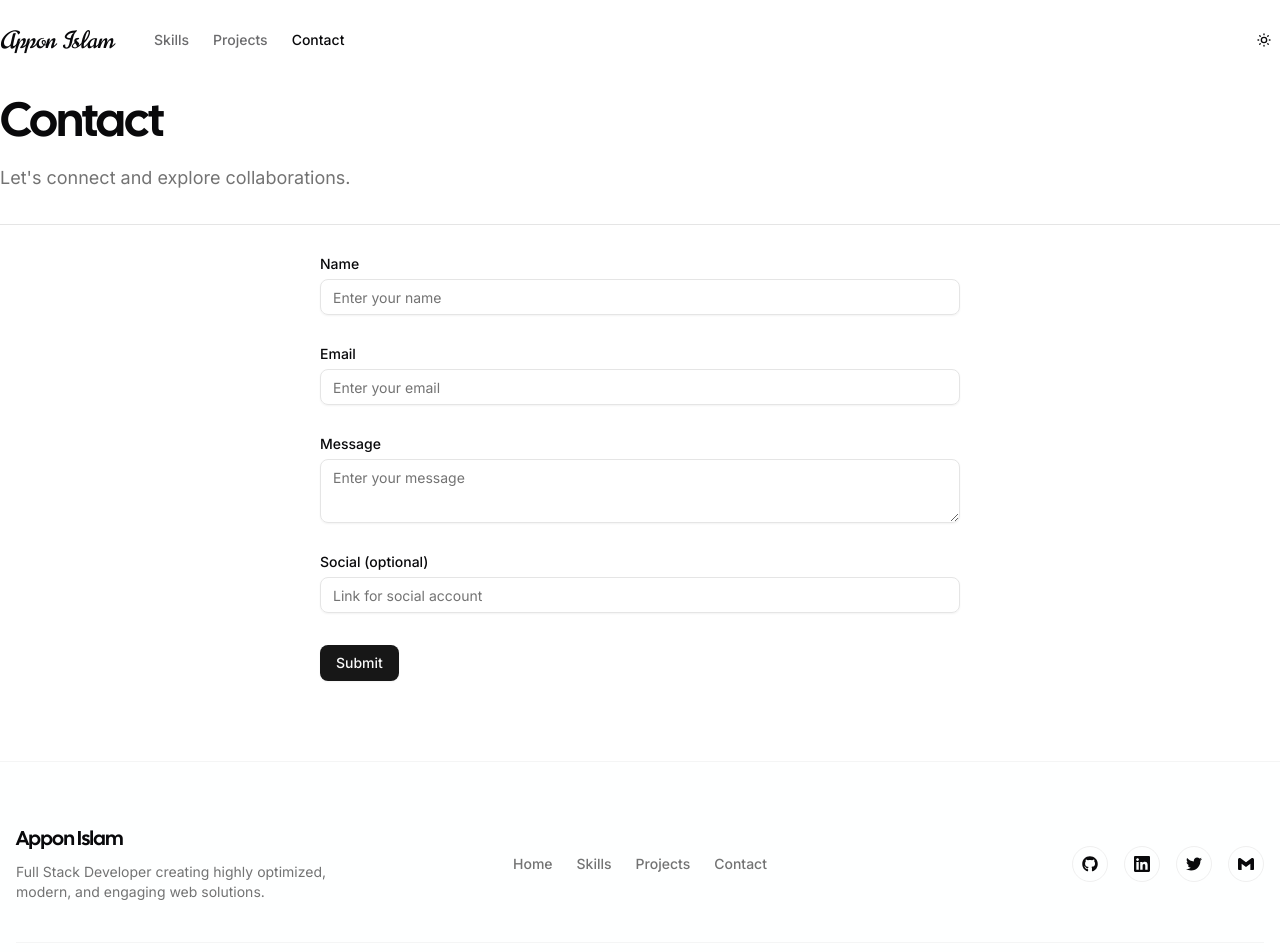
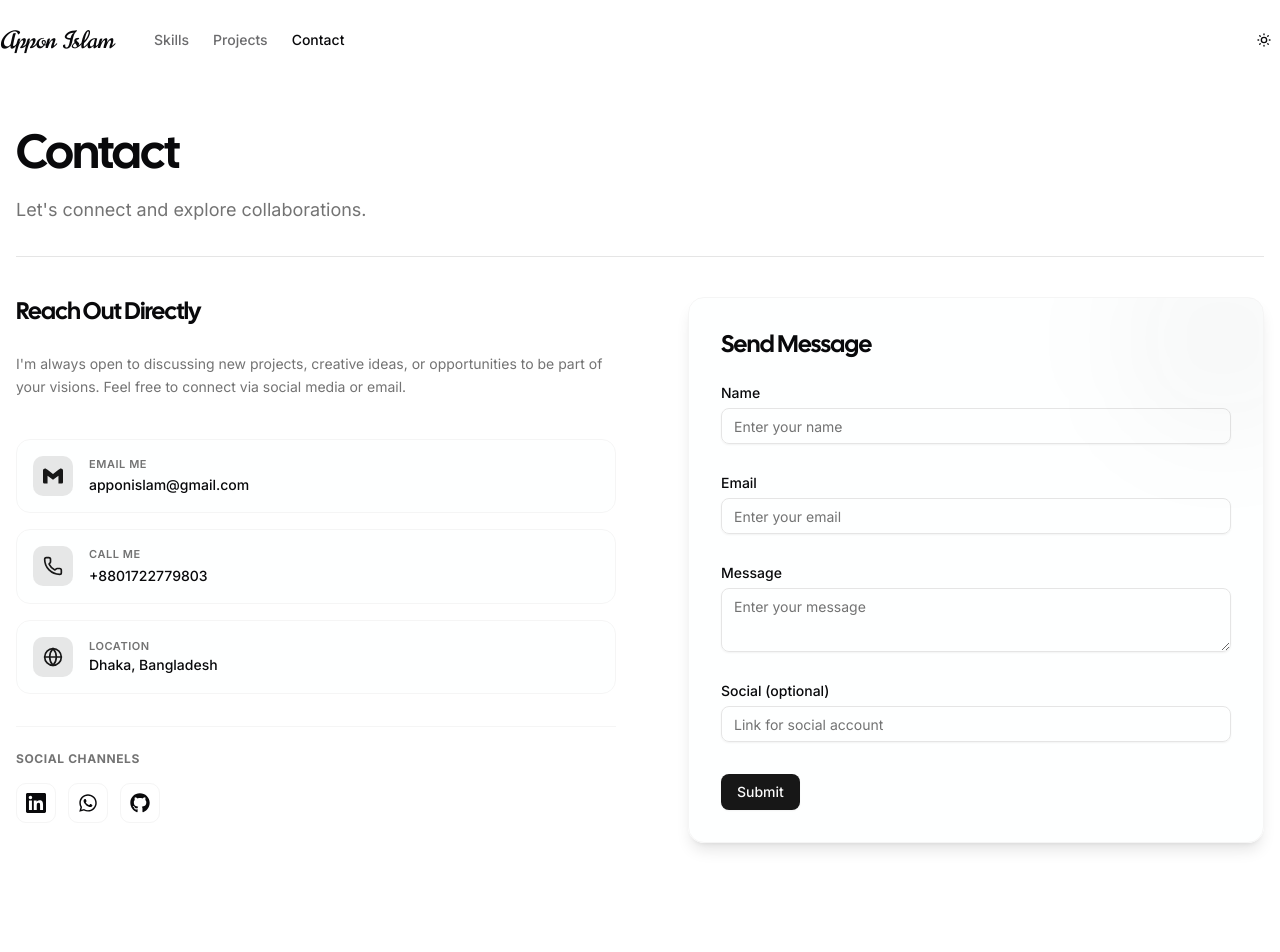
Before and after one commit to apponislam/apponislam-portfolio-with-nextJs, a Next.js app: page /contact in a window 1280 px wide. Shown: the top 952 px of the page. Built offline with nearby package versions, Linux system fonts and the light colour scheme.

Commit message:
implement site configuration, icon library, and contact page components

```diff
--- a/src/app/(root)/contact/page.tsx
+++ b/src/app/(root)/contact/page.tsx
@@ -1,18 +1,91 @@
 import { pagesConfig } from "@/components/config/pages";
+import { siteConfig } from "@/components/config/site";
 import ContactForm from "@/components/forms/contact-form";
 import PageHeader from "@/components/page-header";
 import { Metadata } from "next";
+import { Icons } from "@/components/icons";
+import Link from "next/link";
 
 export const metadata: Metadata = {
     title: "Contact",
-    description: "Examples of cards built using the components.",
+    description: "Let's connect and explore collaborations.",
 };
+
 const ContactPage = () => {
     return (
-        <div>
+        <div className="container mx-auto px-4 py-8">
             <PageHeader title={pagesConfig.contact.title} description={pagesConfig.contact.description} />
-            <div className="flex justify-center min-w-full">
-                <div className="flex w-[40rem]">
+
+            <div className="grid grid-cols-1 lg:grid-cols-12 gap-8 lg:gap-12 mt-10 items-start">
+                {/* Contact Info & Details (Left Column) */}
+                <div className="lg:col-span-6 flex flex-col justify-between space-y-8">
+                    <div className="space-y-6">
+                        <h3 className="font-heading text-2xl font-bold tracking-tight">Reach Out Directly</h3>
+                        <p className="text-muted-foreground text-sm leading-relaxed">I'm always open to discussing new projects, creative ideas, or opportunities to be part of your visions. Feel free to connect via social media or email.</p>
+
+                        <div className="space-y-4 pt-4">
+                            {/* Email Card */}
+                            <div className="flex items-center gap-4 p-4 rounded-xl border border-muted bg-background/50 backdrop-blur-xs transition-colors hover:bg-accent/30">
+                                <div className="p-2.5 rounded-lg bg-primary/10 text-primary">
+                                    <Icons.gmail className="h-5 w-5" />
+                                </div>
+                                <div className="flex-1 text-left">
+                                    <p className="text-[11px] font-semibold text-muted-foreground uppercase tracking-wider">Email Me</p>
+                                    <a href={`mailto:${siteConfig.email}`} className="text-sm font-medium hover:text-primary transition-colors">
+                                        {siteConfig.email}
+                                    </a>
+                                </div>
+                            </div>
+
+                            {/* Phone Card */}
+                            <div className="flex items-center gap-4 p-4 rounded-xl border border-muted bg-background/50 backdrop-blur-xs transition-colors hover:bg-accent/30">
+                                <div className="p-2.5 rounded-lg bg-primary/10 text-primary">
+                                    <Icons.contact className="h-5 w-5" />
+                                </div>
+                                <div className="flex-1 text-left">
+                                    <p className="text-[11px] font-semibold text-muted-foreground uppercase tracking-wider">Call Me</p>
+                                    <a href={`tel:${siteConfig.phone.replace(/[^+\d]/g, "")}`} className="text-sm font-medium hover:text-primary transition-colors">
+                                        {siteConfig.phone}
+                                    </a>
+                                </div>
+                            </div>
+
+                            {/* Location Card */}
+                            <div className="flex items-center gap-4 p-4 rounded-xl border border-muted bg-background/50 backdrop-blur-xs">
+                                <div className="p-2.5 rounded-lg bg-primary/10 text-primary">
+                                    <Icons.globe className="h-5 w-5" />
+                                </div>
+                                <div className="flex-1 text-left">
+                                    <p className="text-[11px] font-semibold text-muted-foreground uppercase tracking-wider">Location</p>
+                                    <p className="text-sm font-medium">{siteConfig.location}</p>
+                                </div>
+                            </div>
+                        </div>
+                    </div>
+
+                    {/* Social Media Links */}
+                    <div className="space-y-4 pt-6 border-t border-muted">
+                        <h4 className="text-xs font-bold text-muted-foreground uppercase tracking-wider">Social Channels</h4>
+                        <div className="flex gap-3">
+                            <Link href={siteConfig.links.linkedin} target="_blank" rel="noopener noreferrer" className="w-10 h-10 flex items-center justify-center rounded-lg border border-muted bg-background/50 hover:bg-accent hover:text-foreground hover:scale-105 active:scale-95 transition-all duration-200">
+                                <Icons.linkedin className="h-5 w-5" />
+                            </Link>
+                            <Link href={`https://wa.me/${siteConfig.phone.replace(/[^0-9]/g, "")}`} target="_blank" rel="noopener noreferrer" className="w-10 h-10 flex items-center justify-center rounded-lg border border-muted bg-background/50 hover:bg-emerald-500/10 hover:text-emerald-500 hover:scale-105 active:scale-95 transition-all duration-200">
+                                <Icons.whatsapp className="h-5 w-5" />
+                            </Link>
+                            <Link href={siteConfig.links.github} target="_blank" rel="noopener noreferrer" className="w-10 h-10 flex items-center justify-center rounded-lg border border-muted bg-background/50 hover:bg-accent hover:text-foreground hover:scale-105 active:scale-95 transition-all duration-200">
+                                <Icons.gitHub className="h-5 w-5" />
+                            </Link>
+                        </div>
+                    </div>
+                </div>
+
+                {/* Form Card (Right Column) */}
+                <div className="lg:col-span-6 w-full lg:max-w-xl lg:ml-auto p-6 md:p-8 rounded-2xl border border-muted bg-background/50 backdrop-blur-md shadow-lg relative overflow-hidden">
+                    {/* Glowing effect inside card */}
+                    <div className="absolute top-0 right-0 -mt-10 -mr-10 w-40 h-40 rounded-full bg-primary/5 blur-3xl pointer-events-none" />
+
+                    <h3 className="font-heading text-2xl font-bold tracking-tight mb-6">Send Message</h3>
                     <ContactForm />
                 </div>
             </div>
--- a/src/components/config/site.ts
+++ b/src/components/config/site.ts
@@ -6,7 +6,11 @@ export const siteConfig: any = {
     links: {
         twitter: "https://twitter.com/appon2003",
         github: "https://github.com/apponislam",
+        linkedin: "https://www.linkedin.com/in/apponislam/",
     },
+    email: "apponislam@gmail.com",
+    phone: "+8801722779803",
+    location: "Dhaka, Bangladesh",
     showStatus: true,
     statusText: "Open to Work",
 };
--- a/src/components/icons.tsx
+++ b/src/components/icons.tsx
@@ -1,7 +1,7 @@
 import { BiLaugh, BiLogoPostgresql, BiSolidUser } from "react-icons/bi";
 import { BsInfoCircle, BsQuestionCircle } from "react-icons/bs";
 import { AiFillStar } from "react-icons/ai";
-import { FaAws, FaDownload, FaFacebook, FaHome, FaTwitter } from "react-icons/fa";
+import { FaAws, FaDownload, FaFacebook, FaHome, FaTwitter, FaWhatsapp } from "react-icons/fa";
 import { HiOutlineExternalLink, HiOutlineLink, HiBriefcase } from "react-icons/hi";
 import { AlertTriangle, ArrowRight, Check, ChevronLeft, ChevronRight, CreditCard, File, FileText, HelpCircle, Image, Laptop, Loader2, LucideProps, Moon, MoreVertical, Pizza, Plus, Settings, SunMedium, Trash, User, X, Menu, ChevronDown, BookMarked, Building, Phone, GraduationCap, Globe, Smartphone, Server, Code } from "lucide-react";
 import { SiAngular, SiBootstrap, SiCss3, SiExpress, SiGraphql, SiHtml5, SiJavascript, SiMongodb, SiMui, SiMysql, SiNestjs, SiNetlify, SiNextdotjs, SiNodedotjs, SiReact, SiRedux, SiSocketdotio, SiTailwindcss, SiTypescript, SiGmail, SiLinkedin } from "react-icons/si";
@@ -12,6 +12,7 @@ import { CiEdit } from "react-icons/ci";
 import { CgMoreVerticalAlt } from "react-icons/cg";
 
 export const Icons = {
+    whatsapp: FaWhatsapp,
     globe: Globe,
     smartphone: Smartphone,
     server: Server,
```
